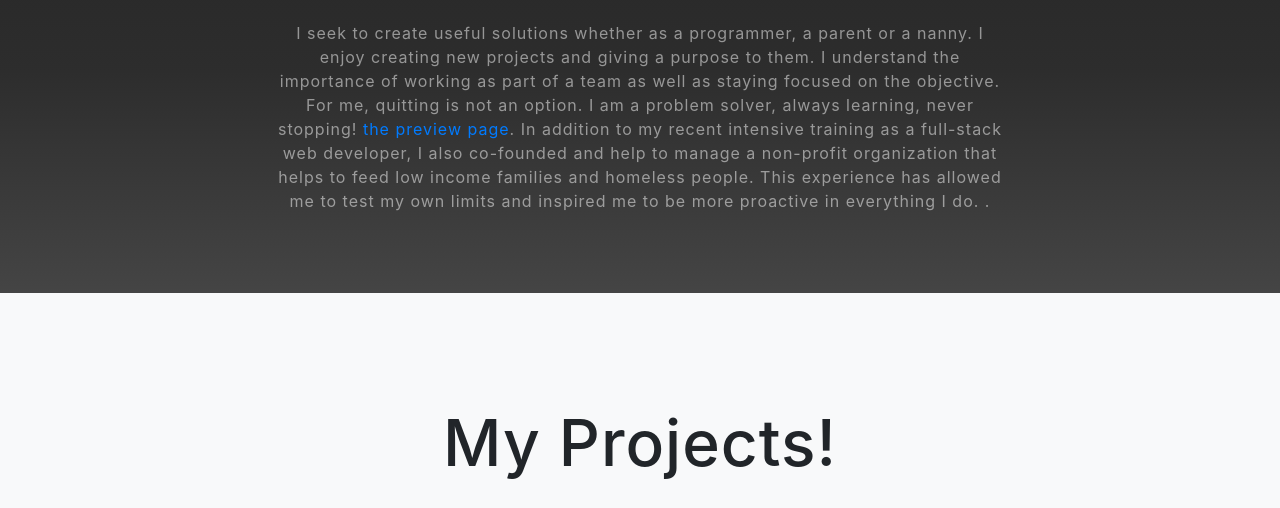
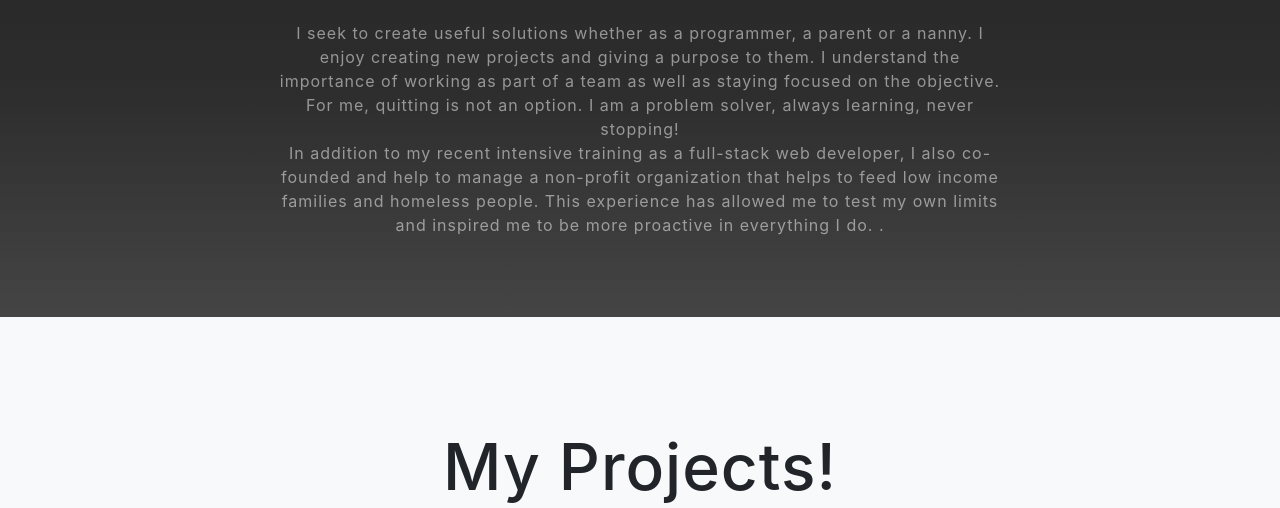
Before and after one commit to NoemiR/My_Portfolio, a website with bundled scripts: page index.html in a window 1280 px wide. Shown: the part 1401-1909 px from the top of the page. Built offline with nearby package versions, Linux system fonts and the light colour scheme.

Commit message:
removed a tag

```diff
--- a/index.html
+++ b/index.html
@@ -68,8 +68,10 @@
         <div class="col-lg-8 mx-auto">
           <img src="img/headshot.jpg" class="img-fluid" alt="" style="height: 400px;">
           <h2 class="text-white mb-4">About Me</h2>
-          <p class="text-white-50">I seek to create useful solutions whether as a programmer, a parent or a nanny. I enjoy creating new projects and giving a purpose to them. I understand the importance of working as part of a team as well as staying focused on the objective. For me, quitting is not an option. I am a problem solver, always learning, never stopping!
-            <a href="https://i.pinimg.com/474x/f2/77/aa/f277aad0f5334b6a32011c80cc43e4a8--wallpapers-for-desktop-iphone-wallpaper.jpg">the preview page</a>. In addition to my recent intensive training as a full-stack web developer, I also co-founded and help to manage a non-profit organization that helps to feed low income families and homeless people. This experience has allowed me to test my own limits and inspired me to be more proactive in everything I do.
+          <p class="text-white-50">I seek to create useful solutions whether as a programmer, a parent or a nanny. I enjoy creating new projects and giving a purpose to them. I understand the importance of working as part of a team as well as staying focused on the objective. For me, quitting is not an option. I am a problem solver, always learning, never stopping!<br>
+
+
+            In addition to my recent intensive training as a full-stack web developer, I also co-founded and help to manage a non-profit organization that helps to feed low income families and homeless people. This experience has allowed me to test my own limits and inspired me to be more proactive in everything I do.
 .</p>
         </div>
       </div>
```
